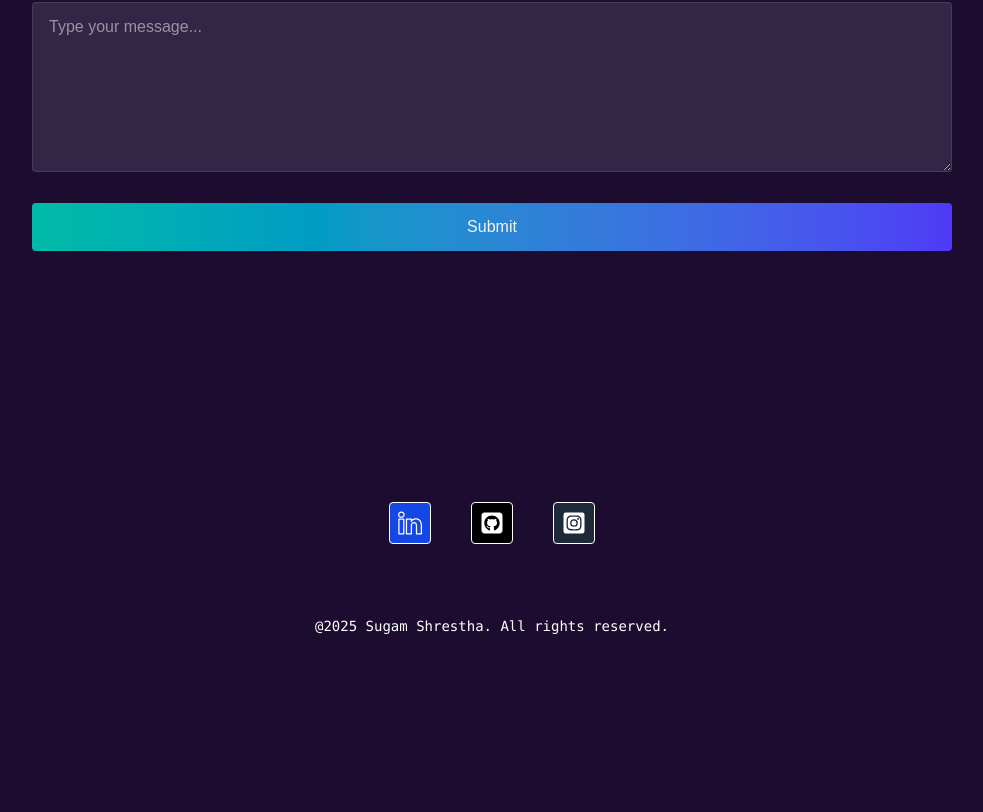
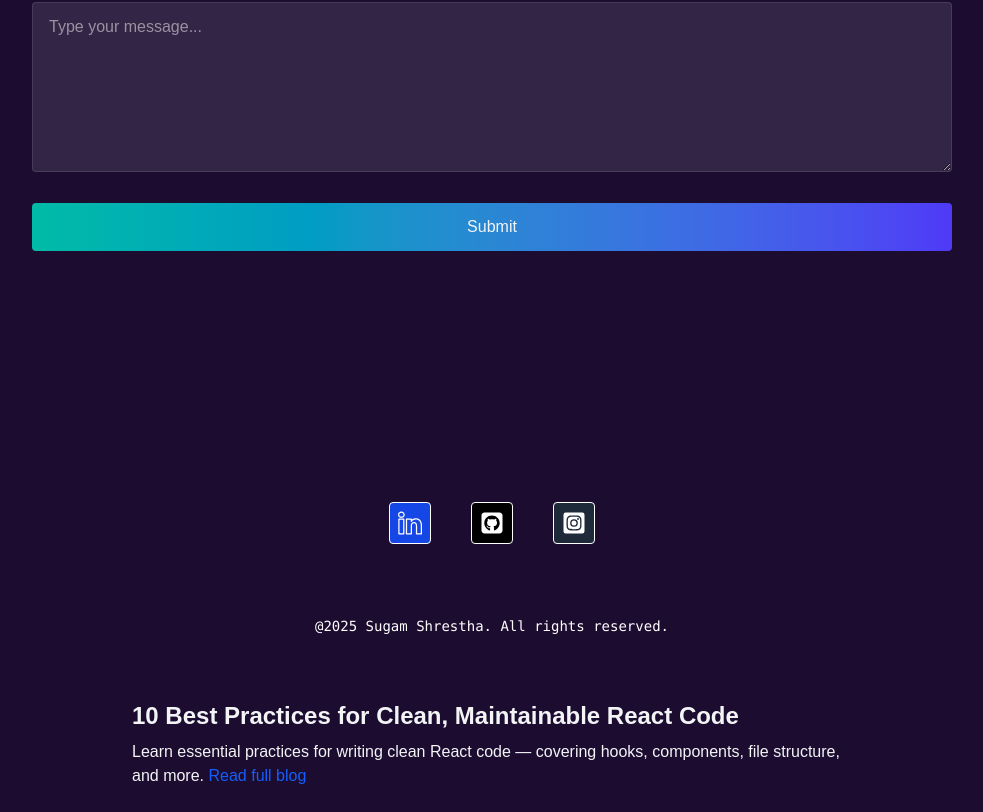
Before and after one commit to SugamShrestha677/portfolio, a React (Vite) app: page /blog/10-best-practices-clean-react-code in a window 1280 px wide. Shown: the part 3380-4192 px from the top of the page, without its empty margins (148-1131 px from the left). Before the commit the page ends 4056 px from the top, so only its background shows below. Built offline with nearby package versions, Linux system fonts and the light colour scheme.

Commit message:
BlogSummary.jsx added

```diff
--- a/package.json
+++ b/package.json
@@ -14,6 +14,7 @@
     "aos": "^2.3.4",
     "react": "^19.1.1",
     "react-dom": "^19.1.1",
+    "react-helmet": "^6.1.0",
     "react-icons": "^5.5.0",
     "react-scroll": "^1.9.3"
   },
--- a/src/App.jsx
+++ b/src/App.jsx
@@ -1,4 +1,5 @@
 import React, { useState } from 'react'
+import { BrowserRouter as Router, Routes, Route } from "react-router-dom";
 import Navbar from './Ui/Navbar'
 import MobileMenu from './Ui/MobileMenu';
 import LoadingScreenAnimation from './Ui/LoadingScreenAnimation';
@@ -9,6 +10,7 @@ import Projects from './sections/Projects';
 import Contact from './sections/Contact';
 import RevealScroll from './Ui/RevealScroll';
 import Footer from './sections/Footer';
+import BlogPostSummary from "./pages/BlogPostSummary";
 
 const App = () => {
   const [isLoading,setIsLoading] = useState(false);
@@ -28,6 +30,14 @@ const App = () => {
       <Projects/>
       <Contact/>
       <Footer/>
+      <Router>
+        <Routes>
+          <Route
+          path= "/blog/10-best-practices-clean-react-code"
+          element={<BlogPostSummary />}
+          />
+        </Routes>
+      </Router>
     </>
   )
 }
--- /dev/null
+++ b/src/pages/BlogPostSummary.jsx
@@ -0,0 +1,36 @@
+import { Helmet } from "react-helmet";
+
+export default function BlogPostSummary() {
+  return (
+    <div className="p-6 max-w-3xl mx-auto">
+      {/* SEO Meta Tags */}
+      <Helmet>
+        <title>10 Best Practices for Clean React Code | Sugam Shrestha</title>
+        <meta
+          name="description"
+          content="Learn 10 best practices for clean, maintainable React code. Full blog available on Dev.to."
+        />
+        <link
+          rel="canonical"
+          href="https://dev.to/sugam_7ac2961675046659e05/10-best-practices-for-clean-maintainable-react-code-11pn"
+        />
+      </Helmet>
+
+      {/* Page Content */}
+      <h2 className="text-2xl font-bold mb-2">
+        10 Best Practices for Clean, Maintainable React Code
+      </h2>
+      <p>
+        Learn essential practices for writing clean React code — covering hooks, components, file structure, and more.{" "}
+        <a
+          href="https://dev.to/sugam_7ac2961675046659e05/10-best-practices-for-clean-maintainable-react-code-11pn"
+          className="text-blue-600 hover:underline"
+          target="_blank"
+          rel="noopener noreferrer"
+        >
+          Read full blog
+        </a>
+      </p>
+    </div>
+  );
+}
```
Also changed, not shown: 1 other file (tests, documents, lock files or other folders).
